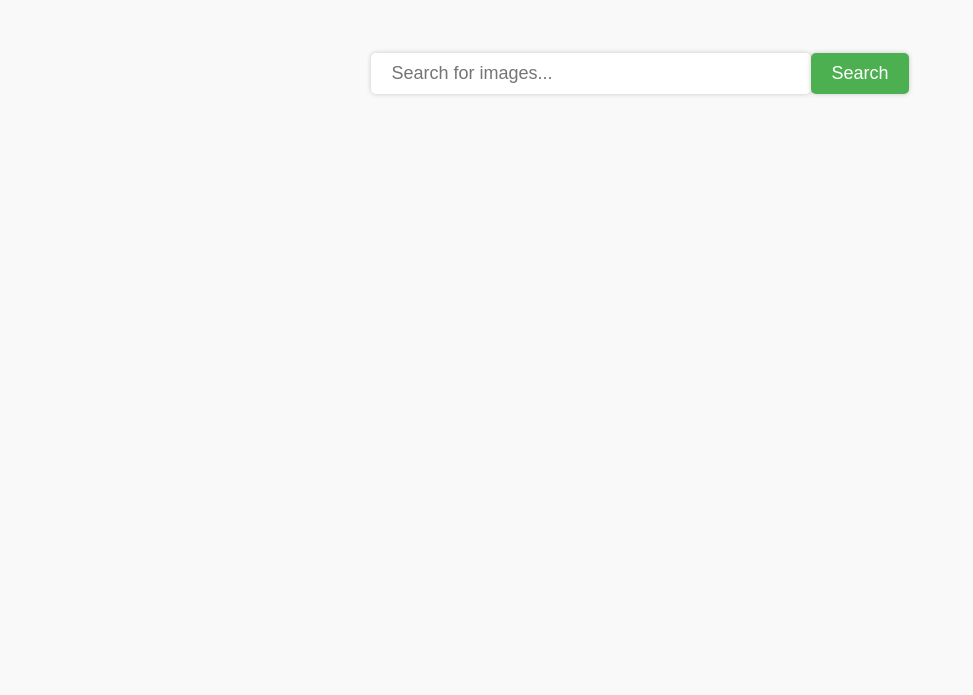
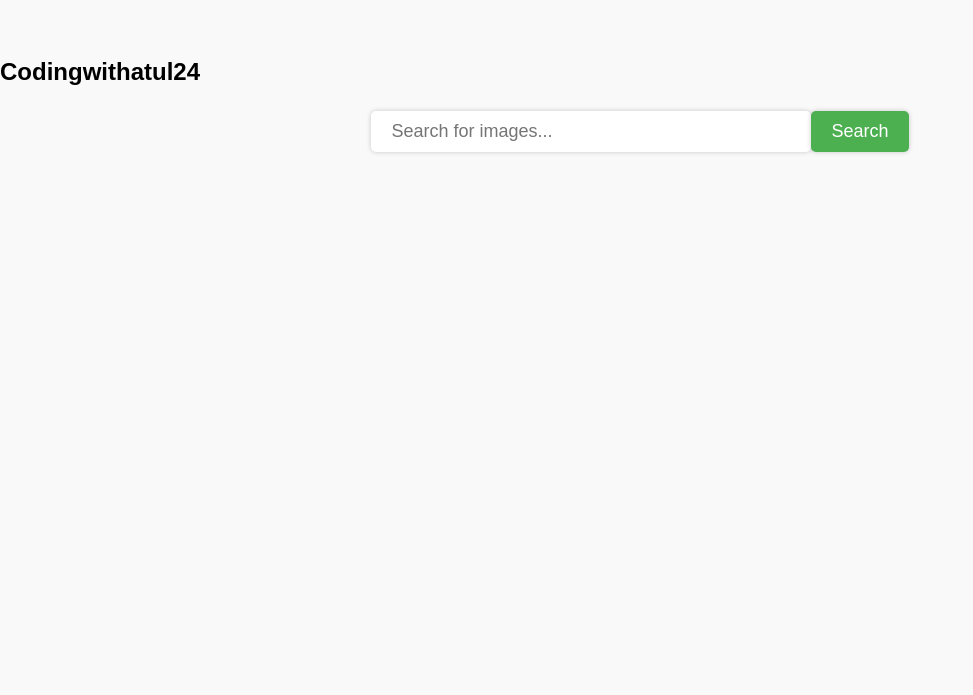
Before and after one commit to atulkumarchhonker/Image-Search-Engine-App, a plain HTML site: page index.html in a window 1280 px wide. Shown: the part 105-800 px from the top of the page, without its empty margins (0-973 px from the left). Drawn offline with Linux system fonts and the light colour scheme.

Commit message:
Update index.html

```diff
--- a/index.html
+++ b/index.html
@@ -8,7 +8,7 @@
     <link rel="stylesheet" href="style.css" />
   </head>
   <body>
-    <h1>Image Search App</h1>
+    <h1>Image Search App</h1><h2>Codingwithatul24</h2>
     <form>
       <input type="text" id="search-input" placeholder="Search for images..." />
       <button id="search-button">Search</button>
```
